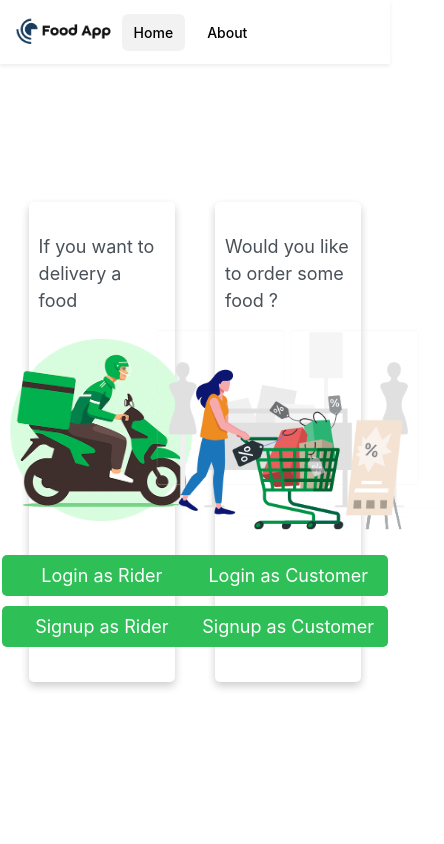
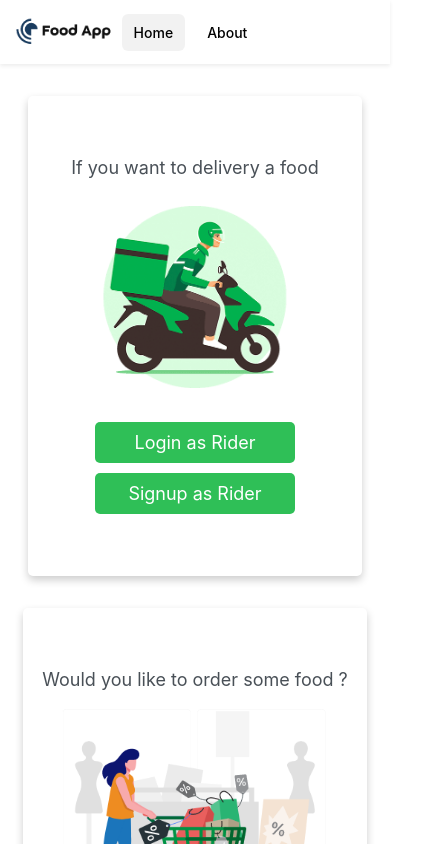
Before and after one commit to nkd3v/food-app, a React (Create React App) app: page / in a window 390 px wide. Shown: the top 844 px of the page, 444 px wide, since content can reach past the window. Built offline with nearby package versions, Linux system fonts and the light colour scheme.

Commit message:
Responsive Home Page

```diff
--- a/src/Components/ShopCard/ShopCard.js
+++ b/src/Components/ShopCard/ShopCard.js
@@ -12,6 +12,7 @@ function ShopCard(props) {
             }}
         >
             <div className='shopCard_container_component'>
+                {/* change image */}
                 <img src={logo} alt='ShopName' width="200px" />
                 <h4>{props.name.name}</h4>
                 <p>@{props.name.canteen}</p>
--- a/src/Pages/HomePage/Home.css
+++ b/src/Pages/HomePage/Home.css
@@ -2,6 +2,7 @@
     display: flex;
     justify-content: center;
     align-items: center;
+    flex-wrap: wrap;
     height: calc(100vh - 120px);
     width: 100%;
 }
@@ -13,11 +14,11 @@
     flex-direction: column;
     box-shadow: 0 4px 8px 0 rgba(0, 0, 0, 0.2);
     transition: 0.3s;
-    width: 40%;
+    width: 35rem;
     height: 30rem;
     border-radius: 5px;
-    margin: 20px;
-    padding: 10px;
+    margin: 1rem;
+    padding: 1rem;
 }
 
 .card_:hover {
```
